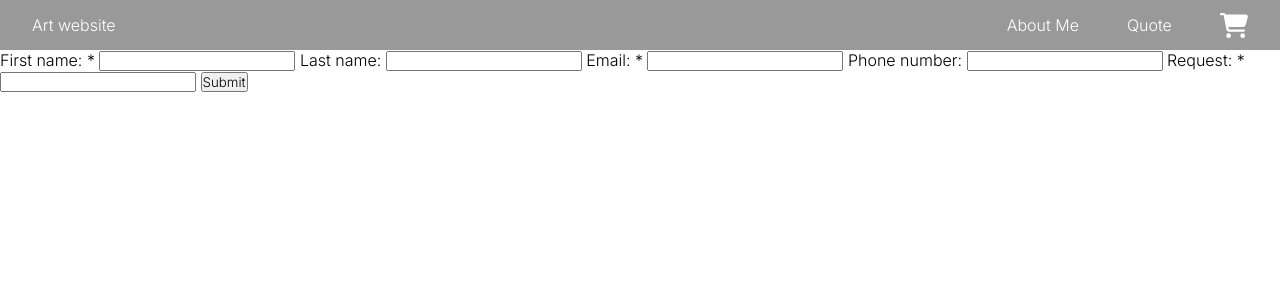
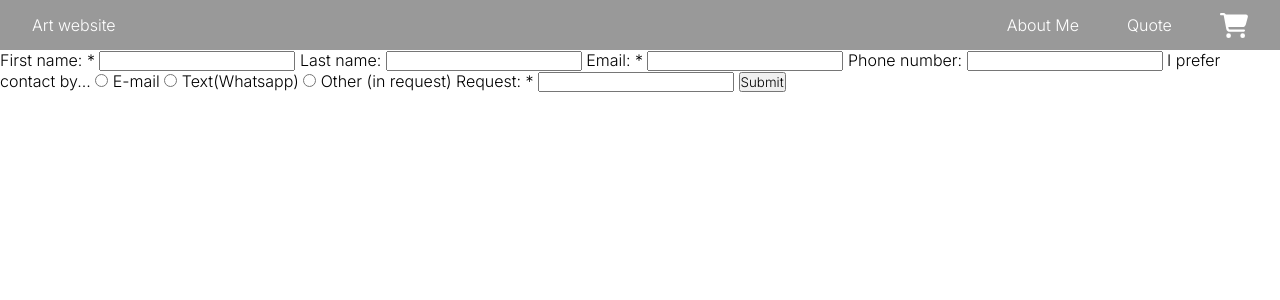
Before and after one commit to timre13/art-webshop, a SvelteKit app: page /quote in a window 1280 px wide. Shown: the top 300 px of the page. Built offline with nearby package versions, Linux system fonts and the light colour scheme.

Commit message:
basis form finish

```diff
--- a/src/routes/quote/+page.svelte
+++ b/src/routes/quote/+page.svelte
@@ -16,6 +16,21 @@
         <input type="tel" name="phone">
     </label>
     <label>
+        I prefer contact by...
+        <label>
+            <input type="radio" name="contact" id="email">
+            E-mail
+        </label>
+        <label>
+            <input type="radio" name="contact" id="whatsapp">
+            Text(Whatsapp)
+        </label>
+        <label>
+            <input type="radio" name="contact" id="other">
+            Other (in request)
+        </label>
+    </label>
+    <label>
         Request: *
         <input name="request" type="text">
     </label>
```
